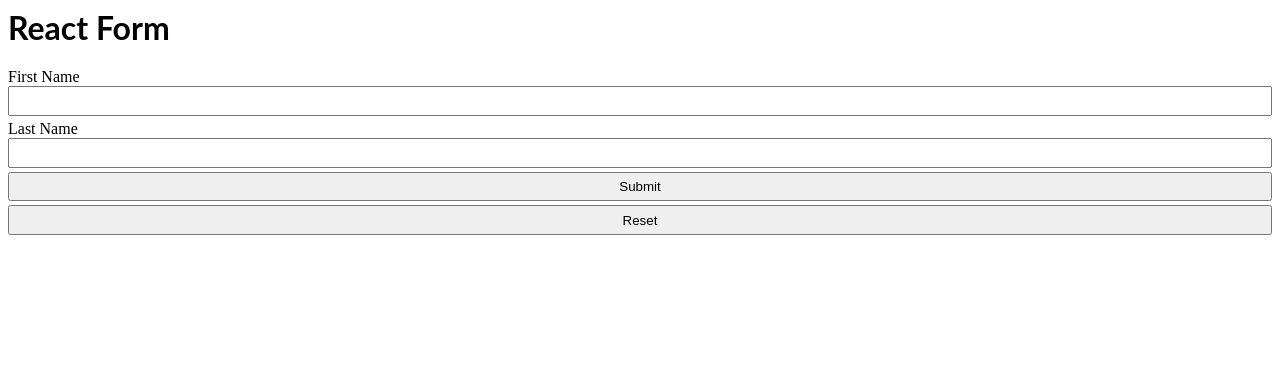
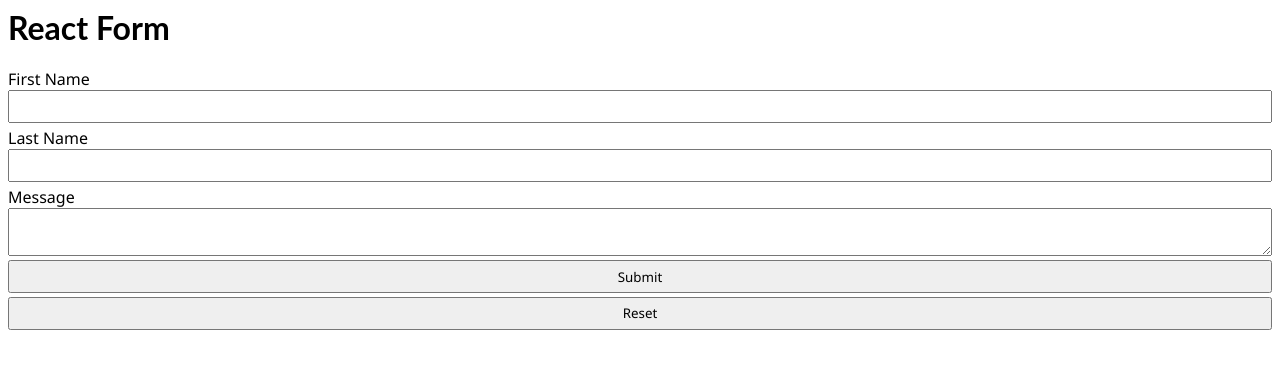
Before and after one commit to codingSlate/react-form, a React (Create React App) app: page / in a window 1280 px wide. Shown: the top 368 px of the page. Built offline with nearby package versions, Linux system fonts and the light colour scheme.

Commit message:
2 files modified

```diff
--- a/src/Form.css
+++ b/src/Form.css
@@ -1,5 +1,6 @@
 * {
   box-sizing: border-box;
+  font-family: 'Segoe UI';
 }
 form {
   display: flex;
@@ -14,6 +15,7 @@ form button {
   display: block;
 }
 form input,
+form textarea,
 form button {
   margin-bottom: 0.3em;
   padding: 0.4em;
--- a/src/Form.js
+++ b/src/Form.js
@@ -1,39 +1,60 @@
 import React, { useState } from 'react';
 import './Form.css';
-const initFields ={
+const initFields = {
   fname: '',
   lname: '',
-}
-
+  msg: '',
+};
 
 const Form = () => {
   const [form, setForm] = useState(initFields);
   const onChangeHandler = (e) => {
     setForm({ ...form, [e.target.name]: e.target.value });
   };
-  console.log(form);
+
+  // console form
 
   const onSubmitHandler = (e) => {
-    e.preventDefault;
-    setForm()
+    e.preventDefault();
+    console.log(form);
   };
 
-  const onResetHandler = (e) => {
-
-    // setForm()
+  const onResetHandler = () => {
+    setForm(initFields);
   };
-
 
   return (
     <>
       <form onSubmit={onSubmitHandler}>
         <label htmlFor="fname">First Name</label>
-        <input type="text" id="fname" onChange={onChangeHandler} name="fname" />
+        <input
+          type="text"
+          id="fname"
+          onChange={onChangeHandler}
+          name="fname"
+          value={form.fname}
+        />
         <label htmlFor="lname">Last Name</label>
-        <input type="text" id="lname" onChange={onChangeHandler} name="lname" />
+        <input
+          type="text"
+          id="lname"
+          onChange={onChangeHandler}
+          name="lname"
+          value={form.lname}
+        />
+        <label htmlFor="msg">Message</label>
+        <textarea
+          row="10"
+          id="msg"
+          onChange={onChangeHandler}
+          name="msg"
+          value={form.msg}
+        ></textarea>
 
         <button type="submit">Submit</button>
-        <button type="button" onClick={onResetHandler}>Reset</button>
+        <button type="button" onClick={onResetHandler}>
+          Reset
+        </button>
       </form>
     </>
   );
```
